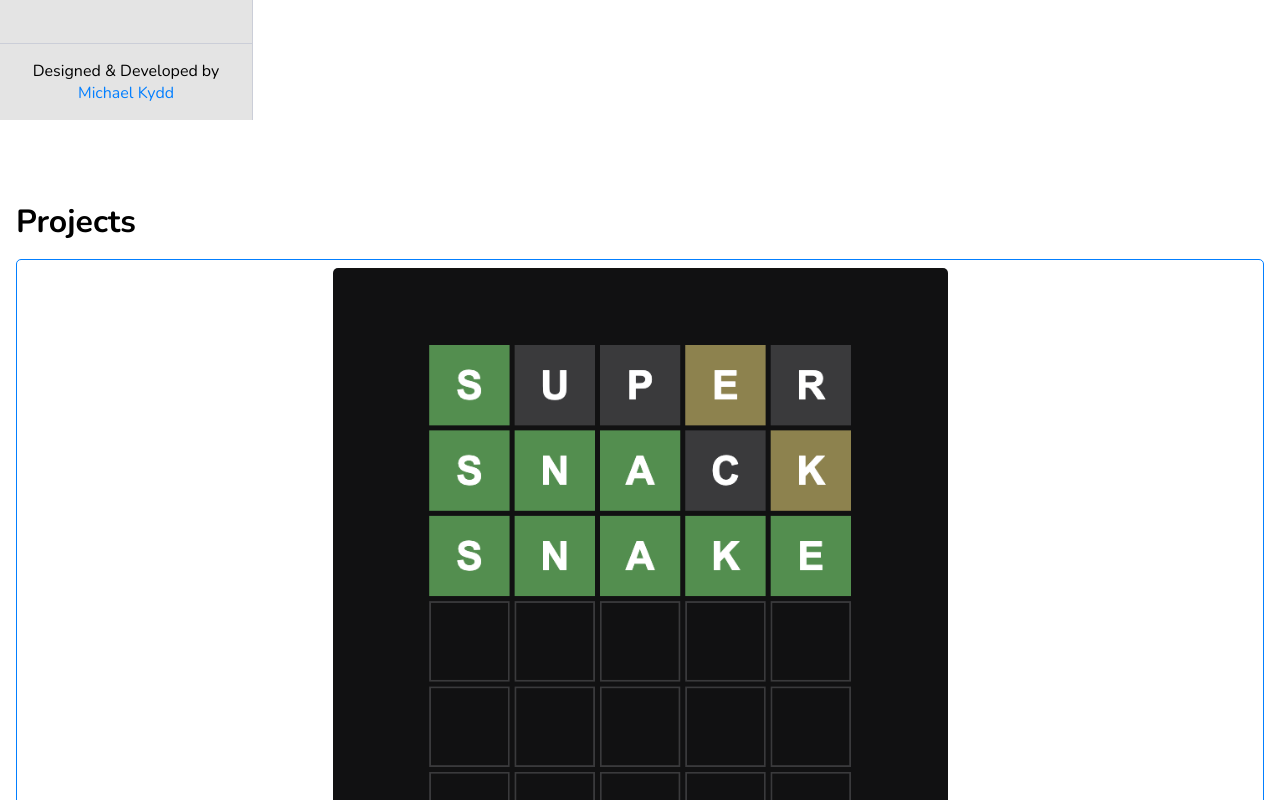
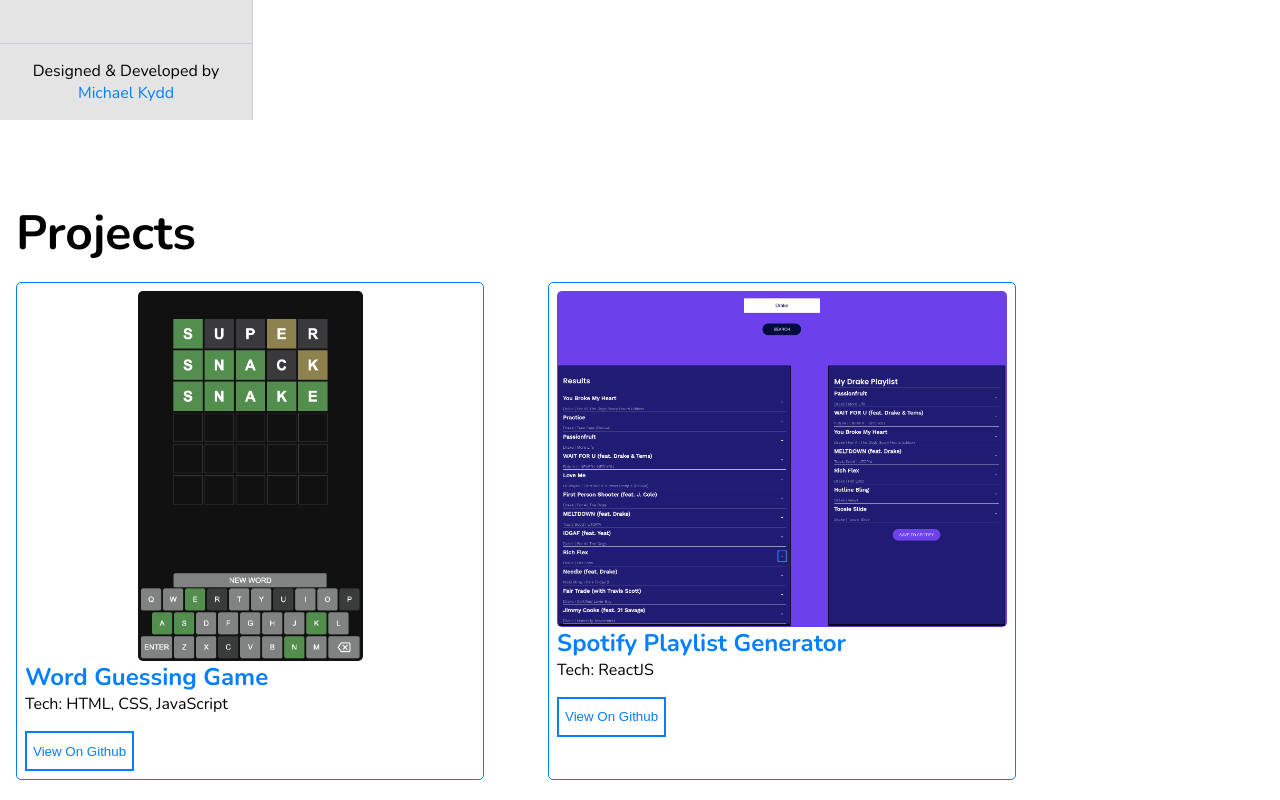
Before and after one commit to mkydd/react-portfolio, a React (Create React App) app: page /projects in a window 1280 px wide. Shown: the part 680-1480 px from the top of the page. Built offline with nearby package versions, Linux system fonts and the light colour scheme.

Commit message:
style large view Projects page

```diff
--- a/src/styles/largeStyles.css
+++ b/src/styles/largeStyles.css
@@ -1,11 +1,12 @@
 @media screen and (min-width: 1200px) {
     * {
-        margin: 0;
+        /* margin: 0; */
     }
 
     .app {
         display: flex;
         flex-wrap: wrap;
+        min-height: 100dvh;
     }
 
     .button-wrapper {
@@ -26,5 +27,35 @@
         margin: 0;
     }
 
+    .projects-page {
+        display: flex;
+        flex-direction: column;
+        max-height: 100dvh;
+        max-width: 1000px;
+        overflow-y: scroll;
+        flex-shrink: 1;
+        margin-top: 0;
+    }
+
+    .projects-page h1 {
+        margin-top: 5rem;
+        font-size: 3rem;
+    }
+
+    .project {
+        display: flex;
+        flex-wrap: wrap;
+        box-sizing: border-box;
+        justify-content: space-between;
+    }
+
+    .project-info {
+        /* flex: 50%; */
+        width: 45%;
+
+    }
+
+
+
 
 }
```
